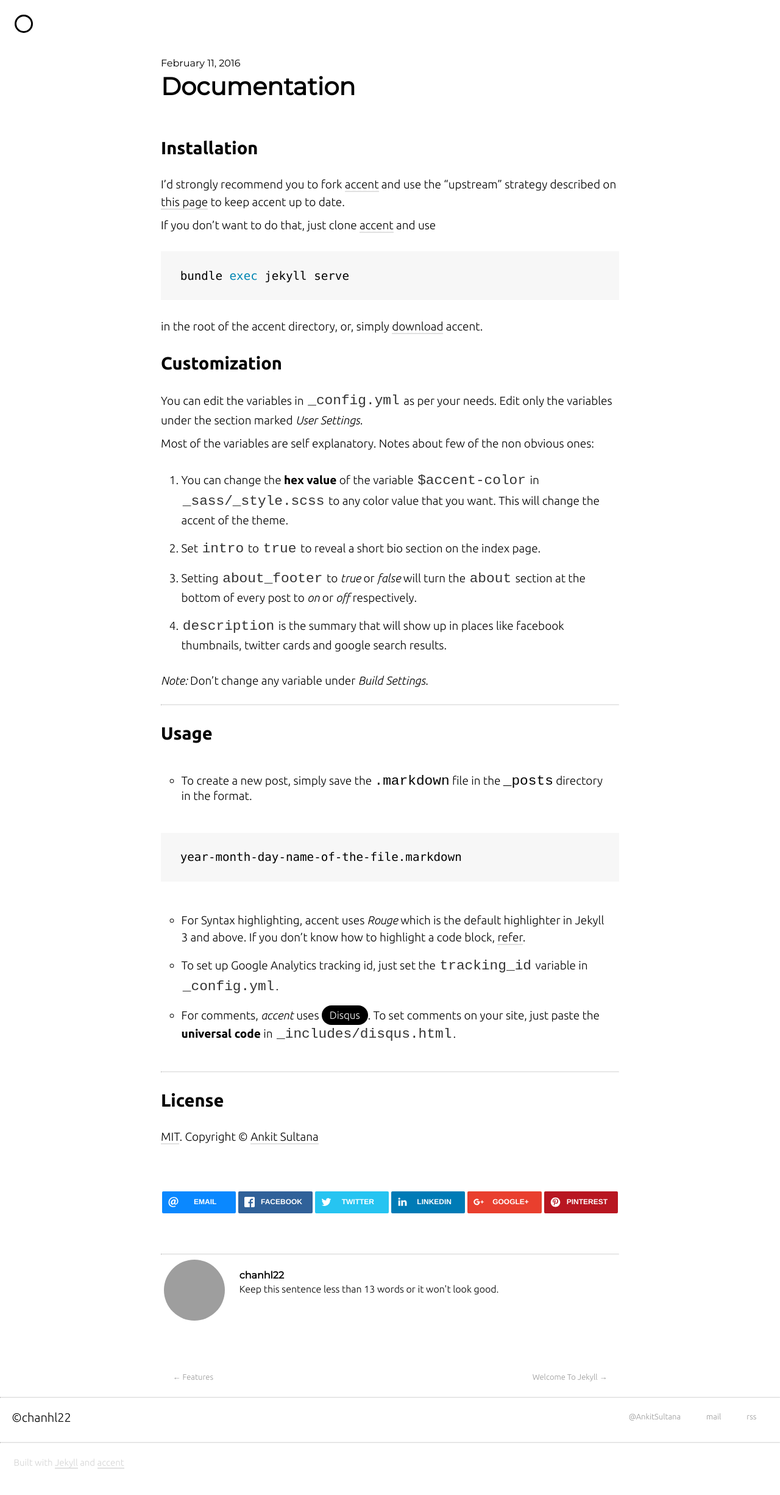
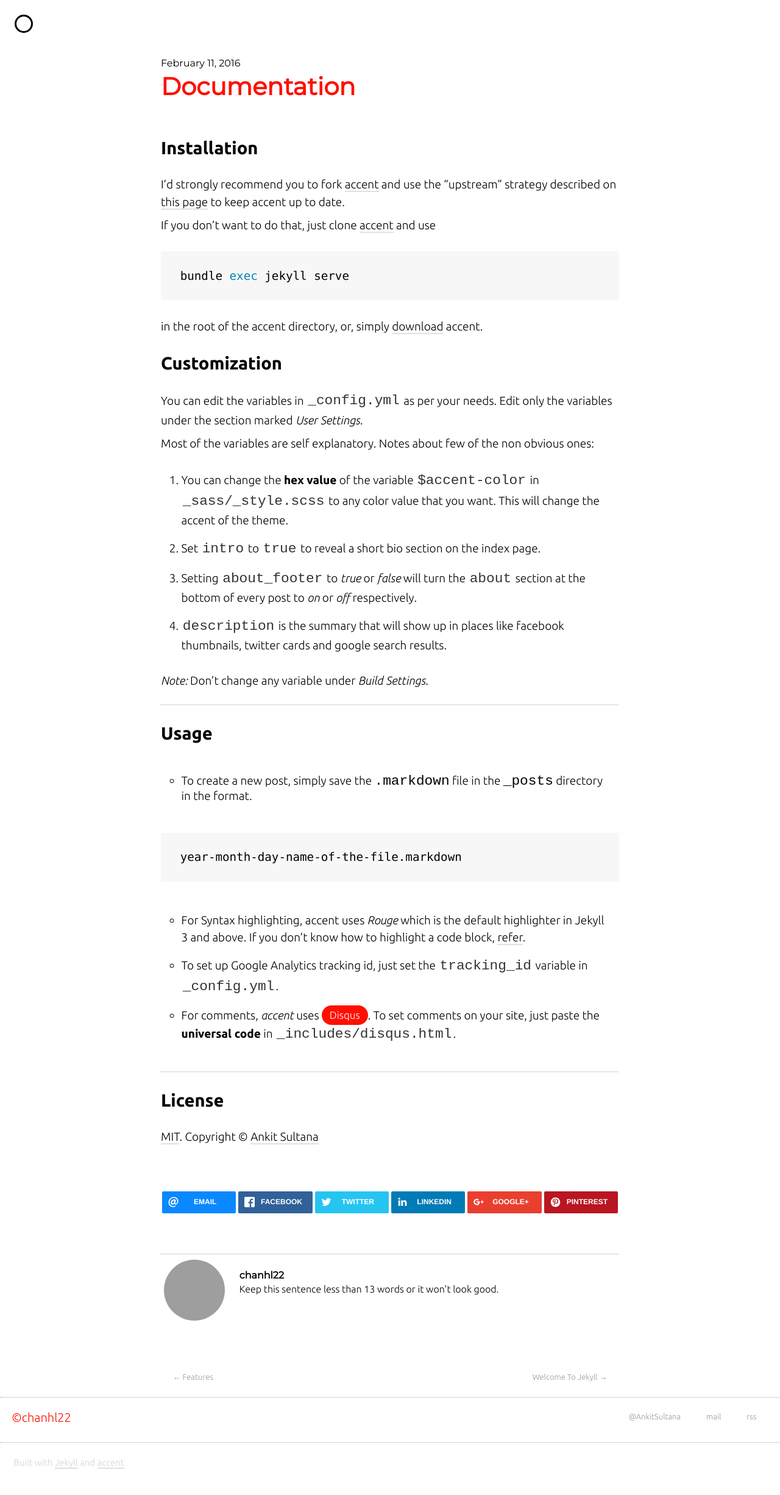
Before and after one commit to chanhl22/chanhl22.github.io, a Jekyll site: the page built from _posts/2016-02-11-documentation.markdown, in a window 1280 px wide. Shown: the whole page at 61% size. Built offline with Jekyll 4.4.1, drawn with Linux system fonts in a browser that asks for light colours; nearby versions of some CDN libraries; comment, search, counter and statistics services are not loaded; grey boxes are pictures that could not be loaded.

Commit message:
fix: scss

```diff
--- a/_sass/_style.scss
+++ b/_sass/_style.scss
@@ -57,7 +57,7 @@
     }
     h2 {
         margin: $base-spacing 0;
-        margin-bottom: calc($base-spacing/1.1);
+        margin-bottom: $base-spacing/1.1;
         font-size: 40px;
         font-family: 'ubuntu';
         @media (max-width: $break-small) {
@@ -106,7 +106,7 @@
     font-size: 13px;
     border-radius: 20px;
     background: #fff;
-    padding: calc($base-spacing/4) $base-spacing;
+    padding: $base-spacing/4 $base-spacing;
     color: $medium-gray-color;
 }
 .button:hover {
@@ -140,7 +140,7 @@
 }
 footer {
     div {
-        padding: calc($base-spacing/2.5);
+        padding: $base-spacing/2.5;
         margin: 0px;
     }
     h2 {
@@ -175,7 +175,7 @@
     }
     @media (max-width: $break-medium) {
         .post-time {
-            margin-top: calc($base-spacing/2);
+            margin-top: $base-spacing/2;
             display: block;
             float: none;
         }
@@ -183,7 +183,7 @@
             display: block;
             float: none;
         }
-        margin: calc($base-spacing*1.1) 0;
+        margin: $base-spacing*1.1 0;
     }
 }
 .alignable {
@@ -277,18 +277,18 @@
     height: $about-image-size;
     width: $about-image-size;
     border-radius: $about-image-size;
-    margin: calc($base-spacing/3) calc($base-spacing/5);
+    margin: $base-spacing/3 $base-spacing/5;
     margin-right: $base-spacing;
 }
 .no-image {
     @extend .about-img;
-    height: calc($about-image-size/1.2);
-    width: calc($about-image-size/1.2);
-    border-radius: calc($about-image-size/1.2);
+    height: $about-image-size/1.2;
+    width: $about-image-size/1.2;
+    border-radius: $about-image-size/1.2;
     background: $accent-color;
 }
 .about-stub {
-    margin: 0 calc($base-spacing/2);
+    margin: 0 $base-spacing/2;
     padding: $base-spacing;
     font-weight: lighter;
     @media (max-width: $break-small) {
--- a/_sass/_syntax_highlighting.scss
+++ b/_sass/_syntax_highlighting.scss
@@ -6,7 +6,7 @@
 pre code {
   border-radius: 10px;
   font-family:  $code-font;
-  padding: $base-spacing calc($base-spacing/10);
+  padding: $base-spacing $base-spacing/10;
   margin: $base-spacing;
   @media(max-width: $break-small) {
       font-size: 10px;
--- a/_sass/_typography.scss
+++ b/_sass/_typography.scss
@@ -45,7 +45,7 @@
     }
     p {
         font-size: 19px;
-        margin: calc($base-spacing/3) 0;
+        margin: $base-spacing/3 0;
         font-weight: lighter;
     }
     a {
@@ -63,16 +63,16 @@
         color: #fff;
         background: $accent-color;
         border: none;
-        padding: calc($base-spacing/4) calc($base-spacing/2);
+        padding: $base-spacing/4 $base-spacing/2;
     }
     .disabled:hover {
         color: #fff;
         background: $accent-color;
         border: none;
-        padding: calc($base-spacing/4) calc($base-spacing/2);
+        padding: $base-spacing/4 $base-spacing/2;
     }
     .capsule {
-        padding: calc($base-spacing/4) calc($base-spacing/2);
+        padding: $base-spacing/4 $base-spacing/2;
         font-size: 17px;
         border-radius: 15px;
         background: $accent-color;
@@ -110,7 +110,7 @@
       border-radius: 0.3em;
     }
     ul, ol {
-        padding: calc($base-spacing/5) $base-spacing;
+        padding: $base-spacing/5 $base-spacing;
     }
     ul {
         list-style-type: circle;
--- a/_sass/_vars.scss
+++ b/_sass/_vars.scss
@@ -7,7 +7,7 @@
 $base-font-size: 1.2em;
 $base-line-height: 1.5;
 $base-spacing: $base-line-height * 1em;
-$small-spacing: calc($base-spacing / 2);
+$small-spacing: $base-spacing / 2;
 $max-width: 800px;
 
 $break-small: 480px;
@@ -19,7 +19,7 @@
 $about-image-size: 100px;
 
 // Colors
-$accent-color: black;
+$accent-color: #ff0f00;//#2358D1;
 $underline-color: #E1E1E1;
 $light-color: #D4D4D4;
 $medium-gray-color: #999;
```
